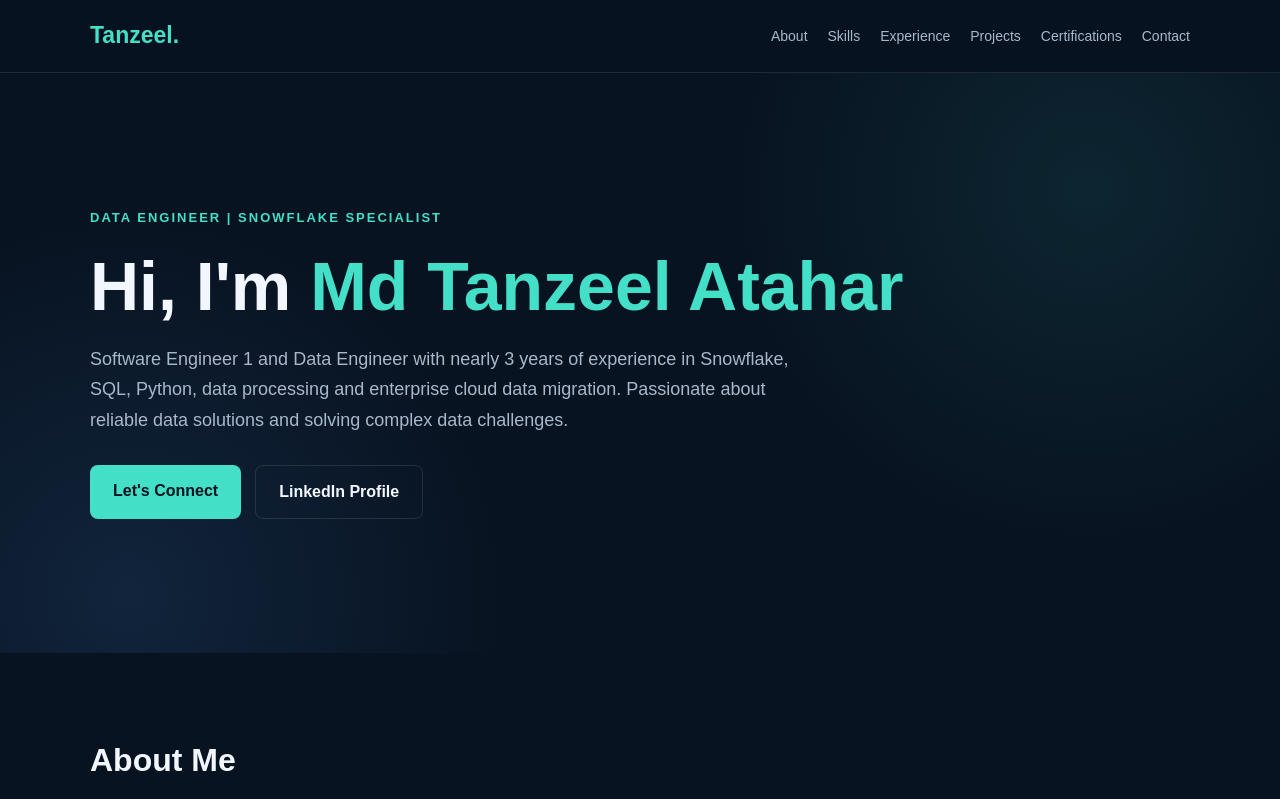
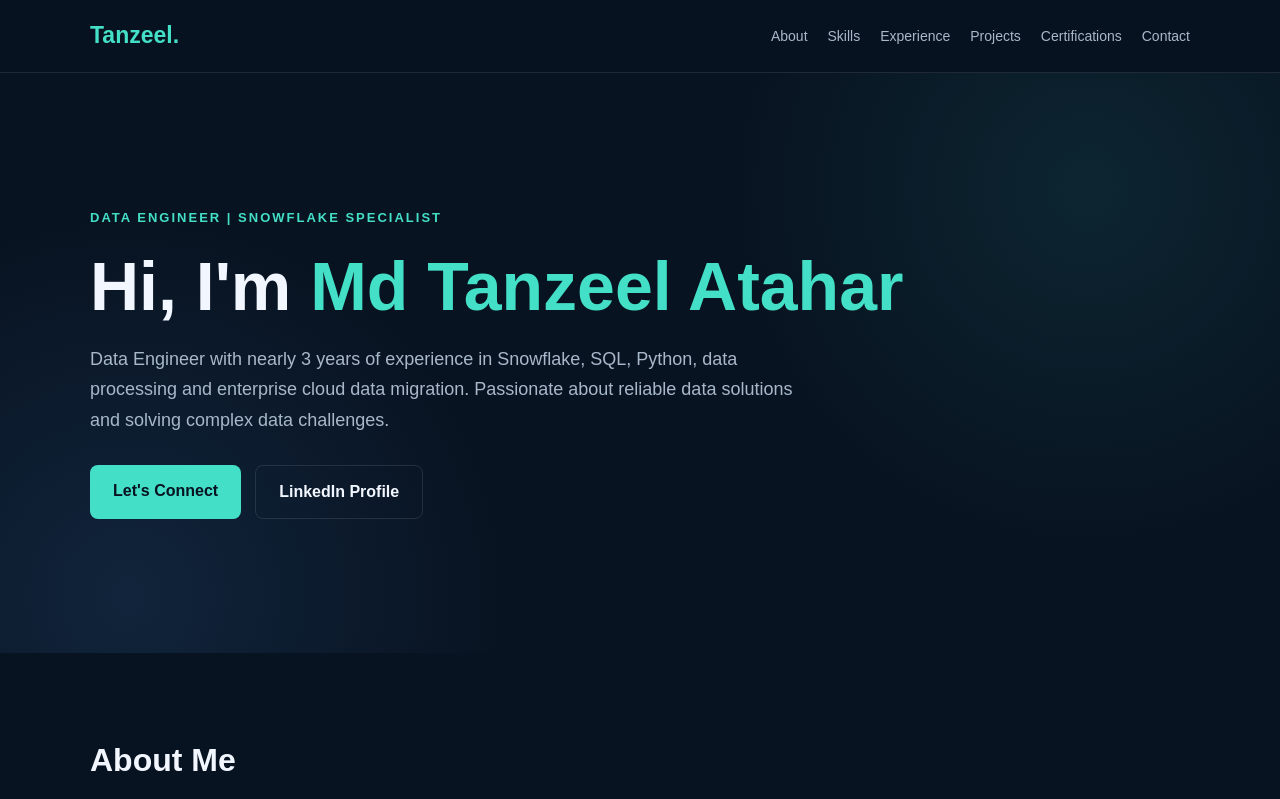
Before and after one commit to Tanzeel12345/tanzeel12345.github.io, a plain HTML site: page index.html in a window 1280 px wide. Shown: the top 799 px of the page. Drawn offline with Linux system fonts and the light colour scheme.

Commit message:
Change job title in index.html
Updated job title from 'Software Engineer 1' to 'Data Engineer'.

```diff
--- a/index.html
+++ b/index.html
@@ -226,7 +226,7 @@ footer {
 <div class="eyebrow">Data Engineer | Snowflake Specialist</div>
 <h1>Hi, I'm <span>Md Tanzeel Atahar</span></h1>
 <p>
-Software Engineer 1 and Data Engineer with nearly 3 years of
+Data Engineer with nearly 3 years of
 experience in Snowflake, SQL, Python, data processing and
 enterprise cloud data migration. Passionate about reliable
 data solutions and solving complex data challenges.
```
